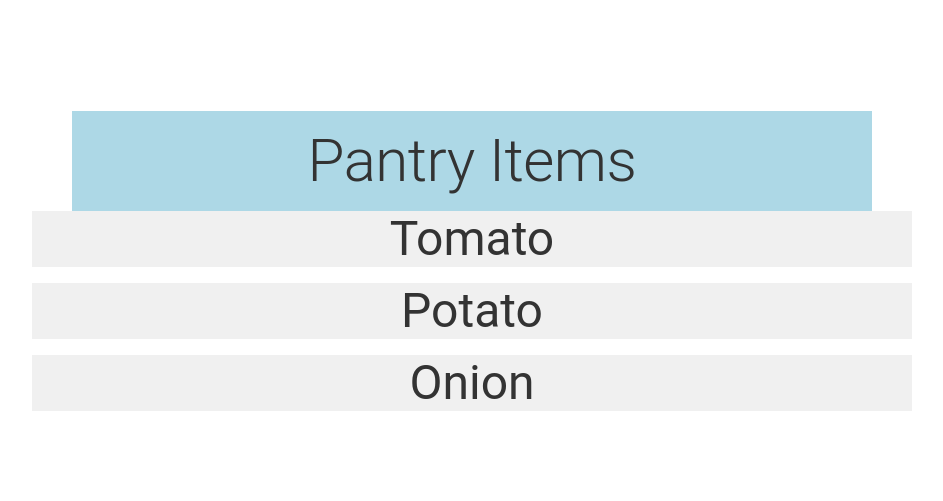
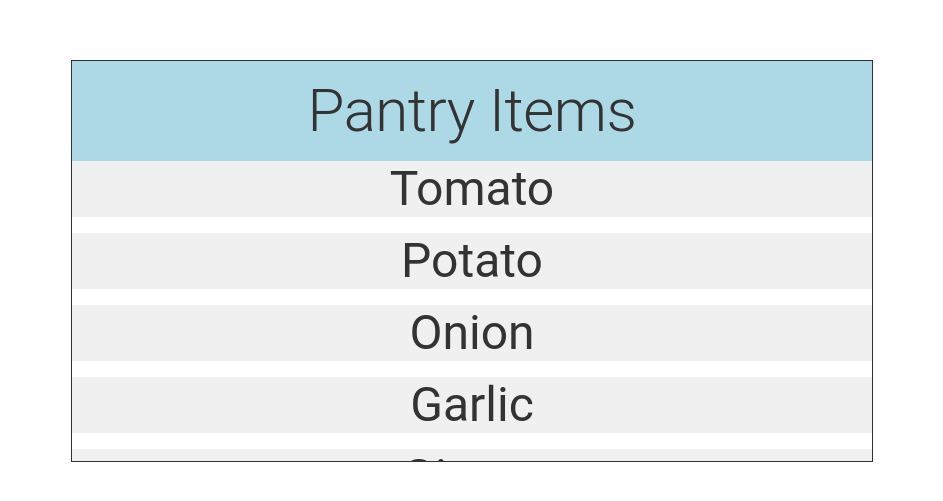
Before and after one commit to jonathan-herring/ai-pantry, a Next.js app: page / in a window 1280 px wide. Shown: the part 139-640 px from the top of the page, without its empty margins (168-1111 px from the left). Built offline with nearby package versions, Linux system fonts and the light colour scheme.

Commit message:
refactor: Update page.js to include additional pantry items and improve styling

```diff
--- a/app/page.js
+++ b/app/page.js
@@ -1,6 +1,16 @@
 import { Box, Stack, Typography } from "@mui/material";
 
-const item = ["tomato", "potato", "onion", "garlic", "ginger", "carrot"];
+const item = [
+  "tomato",
+  "potato",
+  "onion",
+  "garlic",
+  "ginger",
+  "carrot",
+  "lettuce",
+  "kale",
+  "cucumber",
+];
 
 export default function Home() {
   return (
@@ -12,6 +22,7 @@ export default function Home() {
       flexDirection={"column"}
       alignItems={"center"}
     >
+      <Box border={"1px solid #333"}>
         <Box
           width="800px"
           height="100px"
@@ -24,7 +35,7 @@ export default function Home() {
             Pantry Items
           </Typography>
         </Box>
-      <Stack width="880px" height="200px" spacing={2} overflow={"auto"}>
+        <Stack width="800px" height="300px" spacing={2} overflow={"auto"}>
           {item.map((i) => (
             <Box
               key={i}
@@ -42,5 +53,6 @@ export default function Home() {
           ))}
         </Stack>
       </Box>
+    </Box>
   );
 }
```
Lines whose indentation alone changed are shown as unchanged.
